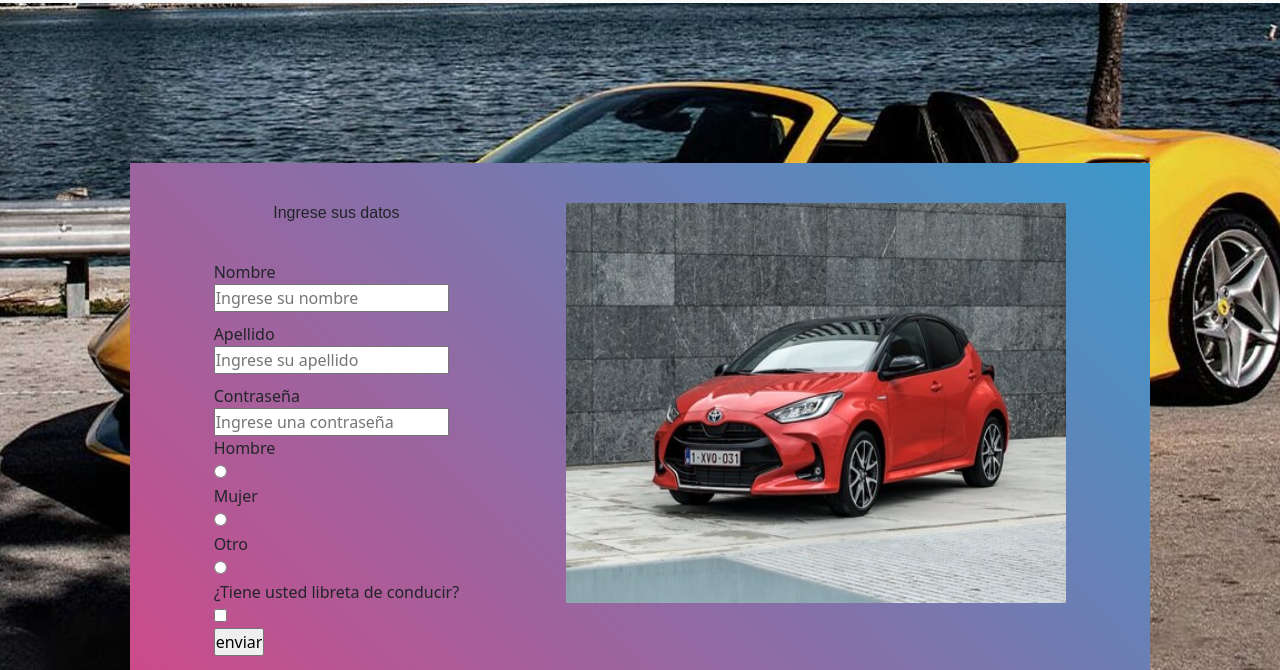
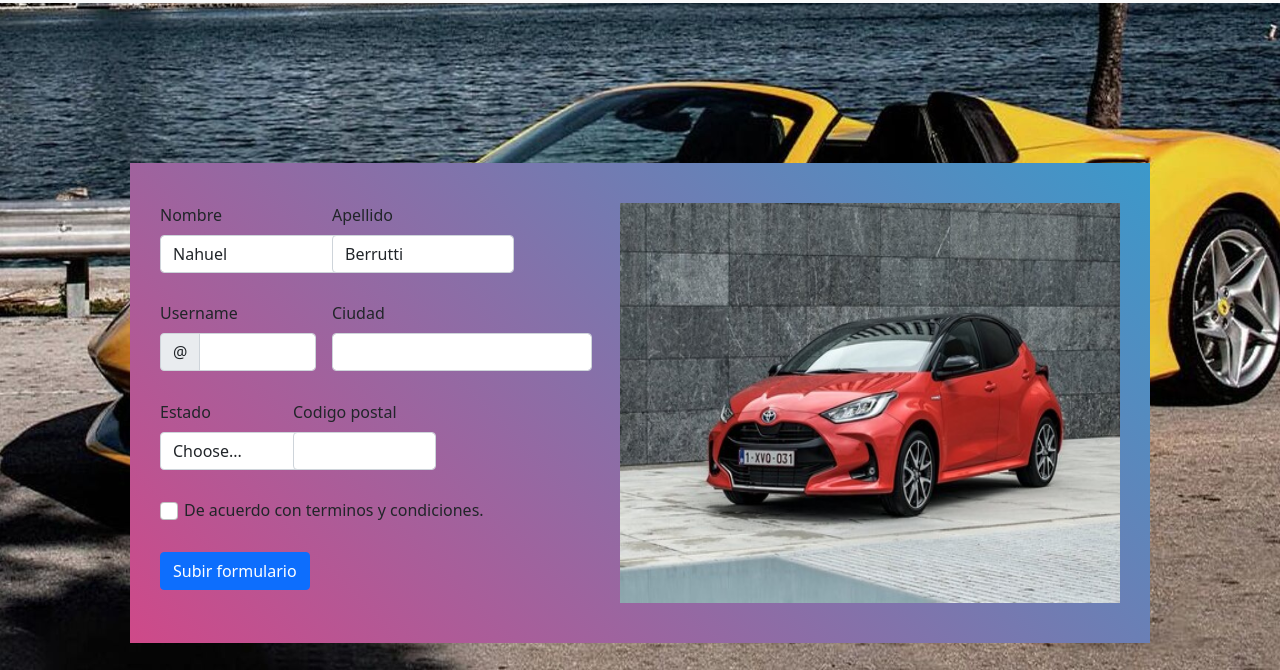
Before and after one commit to nahue05/Segunda-entrega, a plain HTML site: page pages/registrarse.html in a window 1280 px wide. Shown: the part 130-800 px from the top of the page. Drawn offline with nearby package versions, Linux system fonts and the light colour scheme.

Commit message:
Cambiando el registro

```diff
--- a/css/main.css
+++ b/css/main.css
@@ -34,9 +34,7 @@
         height: 400px;
         border-style: solid;
         border-color: #1d1c1c;
-        background-image: url(../imagenes/ford.jpg);
-        background-repeat: no-repeat;
-        background-position: center;
+
 
 
     }
@@ -524,9 +522,7 @@
         height: 400px;
         border-style: solid;
         border-color: #1d1c1c;
-        background-image: url(../imagenes/ford.jpg);
-        background-repeat: no-repeat;
-        background-position: center;
+
 
 
     }
--- a/pages/registrarse.html
+++ b/pages/registrarse.html
@@ -49,31 +49,87 @@
     <main class="reg-main">
 
         <section class="formulario gradients">
-            <form class="form">
-                <h3> Ingrese sus datos</h3>
-                <p>Nombre</p>
-                <div>
-                    <input type="text" placeholder="Ingrese su nombre">
+            <form class="row g-3 needs-validation" novalidate>
+                <div class="col-md-4">
+                <label for="validationCustom01" class="form-label">Nombre</label>
+                <input type="text" class="form-control" id="validationCustom01" value="Nahuel" required>
+                <div class="valid-feedback">
+                    Se ve bien
                 </div>
-                <p>Apellido</p>
-                <div>
-                    <input type="text" placeholder="Ingrese su apellido">
                 </div>
-                <p>Contraseña</p>
-                <div>
-                    <input type="password" placeholder="Ingrese una contraseña">
+                <div class="col-md-4">
+                <label for="validationCustom02" class="form-label">Apellido</label>
+                <input type="text" class="form-control" id="validationCustom02" value="Berrutti" required>
+                <div class="valid-feedback">
+                    Se ve bien
                 </div>
-                <div>Hombre</div>
-                <input type="radio" name="sexo" value="Hombre">
-                <div>Mujer</div>
-                <input type="radio" name="sexo" value="Mujer">
-                <div>Otro</div>
-                <input type="radio" name="sexo" value="Otro">
-
-                <div>¿Tiene usted libreta de conducir?</div>
-                <div><input type="checkbox" name="acepta" id="1"></div>
-                <div><input type="submit" value="enviar"></div>
-
+                </div>
+                <div class="col-md-4">
+                <label for="validationCustomUsername" class="form-label">Username</label>
+                <div class="input-group has-validation">
+                    <span class="input-group-text" id="inputGroupPrepend">@</span>
+                    <input type="text" class="form-control" id="validationCustomUsername" aria-describedby="inputGroupPrepend" required>
+                    <div class="invalid-feedback">
+                    Por favor ingrese un username.
+                    </div>
+                </div>
+                </div>
+                <div class="col-md-6">
+                <label for="validationCustom03" class="form-label">Ciudad</label>
+                <input type="text" class="form-control" id="validationCustom03" required>
+                <div class="invalid-feedback">
+                    Porfavor seleccione una ciudad valida.
+                </div>
+                </div>
+                <div class="col-md-3">
+                <label for="validationCustom04" class="form-label">Estado</label>
+                <select class="form-select" id="validationCustom04" required>
+                    <option selected disabled value="">Choose...</option>
+                    <option>Artigas</option>
+                    <option>Canelones</option>
+                    <option>Cerro Largo</option>
+                    <option>Colonia</option>
+                    <option>Durazno</option>
+                    <option>Flores</option>
+                    <option>Florida</option>
+                    <option>Lavalleja</option>
+                    <option>Maldonado</option>
+                    <option>Montevideo</option>
+                    <option>Paysandú</option>
+                    <option>Rio Negro</option>
+                    <option>Rivera</option>
+                    <option>Rocha</option>
+                    <option>Salto</option>
+                    <option>San José</option>
+                    <option>Soriano</option>
+                    <option>Tacuarembó</option>
+                    <option>Treinta y tres</option>
+                </select>
+                <div class="invalid-feedback">
+                    Porfavor seleccione un estado valido.
+                </div>
+                </div>
+                <div class="col-md-3">
+                <label for="validationCustom05" class="form-label">Codigo postal</label>
+                <input type="text" class="form-control" id="validationCustom05" required>
+                <div class="invalid-feedback">
+                    porfavor ingrese un codigo postal valido.
+                </div>
+                </div>
+                <div class="col-12">
+                <div class="form-check">
+                    <input class="form-check-input" type="checkbox" value="" id="invalidCheck" required>
+                    <label class="form-check-label" for="invalidCheck">
+                De acuerdo con terminos y condiciones.
+                    </label>
+                    <div class="invalid-feedback">
+                Debes estar de acuerdo antes de subir.
+                    </div>
+                </div>
+                </div>
+                <div class="col-12">
+                <button class="btn btn-primary" type="submit">Subir formulario</button>
+                </div>
             </form>
             <div class="foto-reg">
                 <img src="../imagenes/fotoreg.jpg" alt="foto de auto">
```
